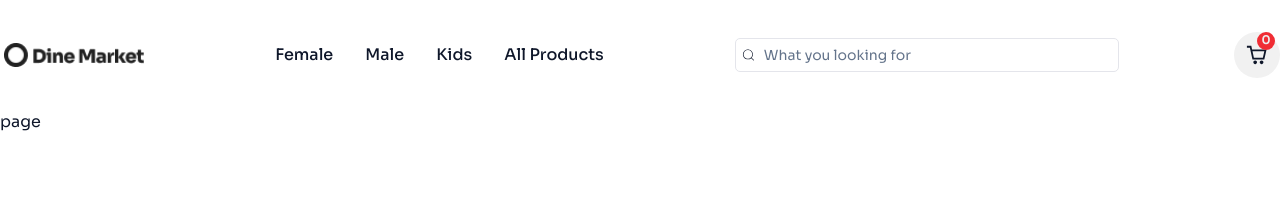
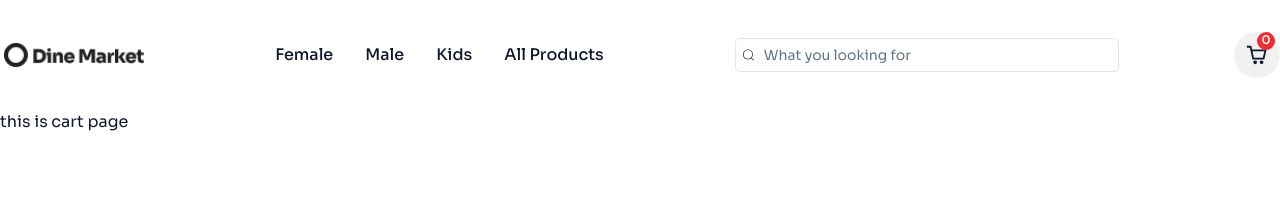
Before and after one commit to hirasheikh92/ecommerce-app, a Next.js app: page /cart in a window 1280 px wide. Shown: the top 200 px of the page. Built offline with nearby package versions, Linux system fonts and the light colour scheme; no server answers.

Commit message:
cart page

```diff
--- a/src/app/cart/page.tsx
+++ b/src/app/cart/page.tsx
@@ -1,7 +1,7 @@
 import React from "react";
 
 const page = () => {
-  return <div>page</div>;
+  return <div>this is cart page</div>;
 };
 
 export default page;
```
